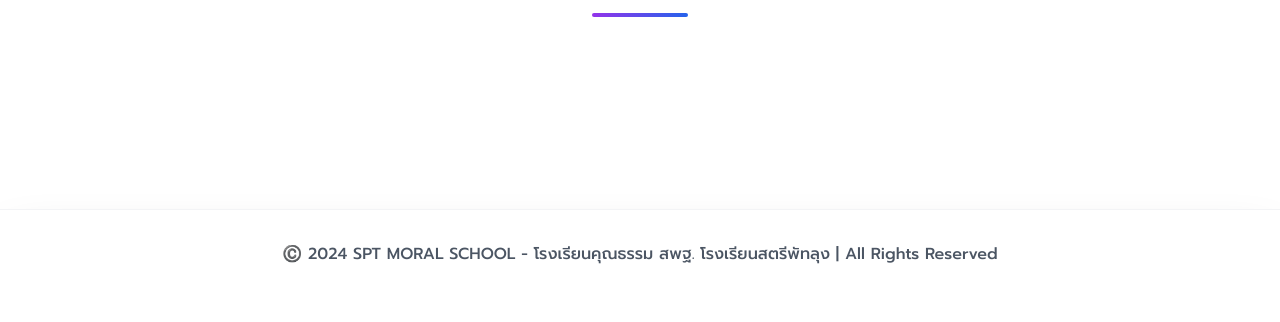
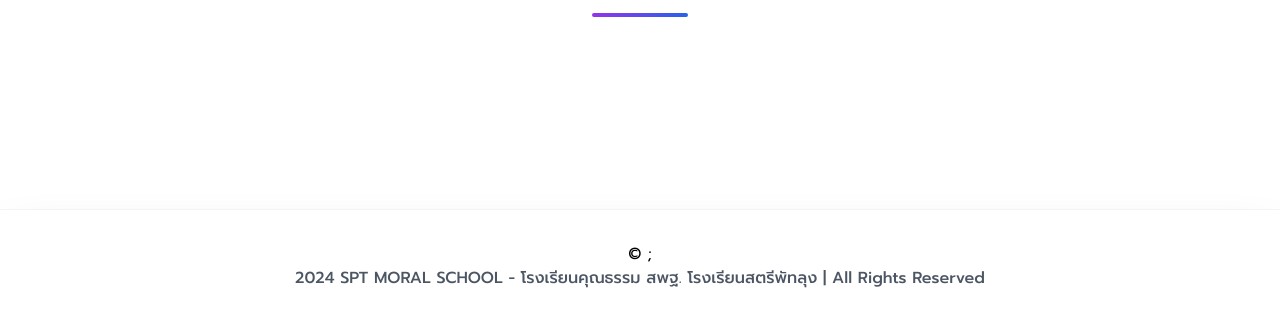
Before and after one commit to SPT-MORAL-SCHOOL/spt-moral-school.github.io, a plain HTML site: page index.html in a window 1280 px wide. Shown: the part 726-1048 px from the top of the page. Before the commit the page ends 1024 px from the top, so only its background shows below. Drawn offline with nearby package versions, Linux system fonts and the light colour scheme; no server answers.

Commit message:
Update index.html

```diff
--- a/index.html
+++ b/index.html
@@ -677,7 +677,7 @@
 
 <footer class="bg-white py-8 mt-20 shadow-2xl border-t border-gray-100">
         <div class="max-w-6xl mx-auto px-4 text-center">
-            <p class="text-base text-gray-600 font-medium">©️ 2024 SPT MORAL SCHOOL - โรงเรียนคุณธรรม สพฐ. โรงเรียนสตรีพัทลุง | All Rights Reserved</p>
+            &copy ; <p class="text-base text-gray-600 font-medium">2024 SPT MORAL SCHOOL - โรงเรียนคุณธรรม สพฐ. โรงเรียนสตรีพัทลุง | All Rights Reserved</p>
         </div>
     </footer>
 
```
